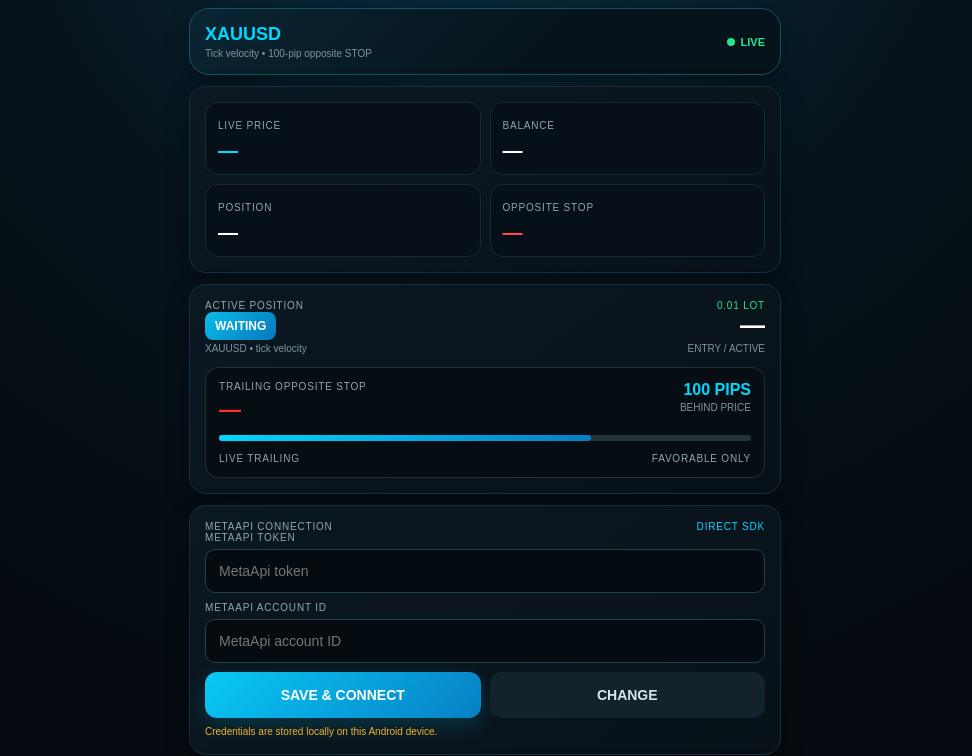
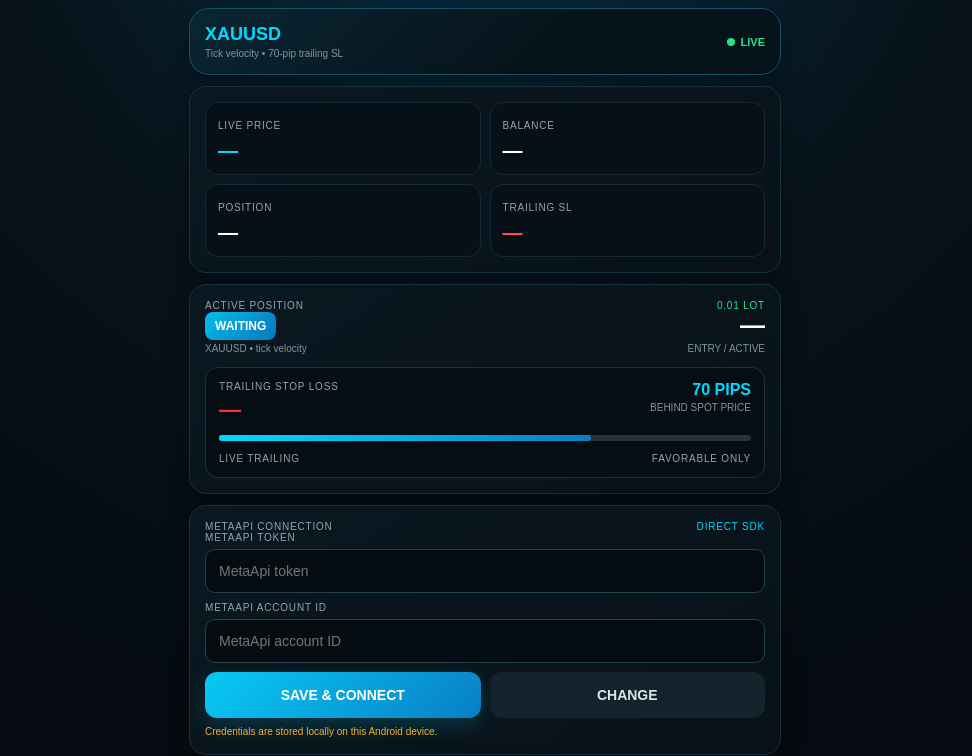
Before and after one commit to Pips-life/Multi-bot, a website built with webpack: page web/index.html in a window 1280 px wide. Shown: the part 79-835 px from the top of the page, without its empty margins (155-1127 px from the left). Built offline with nearby package versions, Linux system fonts and the light colour scheme.

Commit message:
Update UI for 70-pip trailing stop

```diff
--- a/web/index.html
+++ b/web/index.html
@@ -11,12 +11,11 @@
 <body><main>
 <header class="topbar"><div class="brand"><div class="logo"><svg viewBox="0 0 64 64" fill="none"><path d="M17 26c0-8 7-14 15-14h1c8 0 14 6 14 14v14c0 8-6 14-14 14h-2c-8 0-14-6-14-14V26Z" stroke="white" stroke-width="4"/><path d="M32 12V6M25 33l6-6 5 5 8-9" stroke="#ff3030" stroke-width="4" stroke-linecap="round" stroke-linejoin="round"/><circle cx="25" cy="39" r="3" fill="#00d9ff"/><circle cx="40" cy="39" r="3" fill="#00d9ff"/></svg></div><div><h1>Pips-<span>life</span></h1><small>SMART • FAST • RELIABLE</small></div></div><div class="gear">⚙</div></header>
 <section id="page-dashboard" class="page active">
-<div class="hero"><div class="market"><div><div class="symbol">XAUUSD</div><div class="strategy">Tick velocity • 100-pip opposite STOP</div></div><div class="live"><span class="dot"></span> LIVE</div></div></div>
-<section class="card"><div class="metrics"><div class="metric"><small>Live Price</small><strong class="cyan" id="price">—</strong></div><div class="metric"><small>Balance</small><strong id="balance">—</strong></div><div class="metric"><small>Position</small><strong id="position">—</strong></div><div class="metric"><small>Opposite STOP</small><strong class="red" id="stop">—</strong></div></div></section>
-<section class="card"><div class="section-title"><span>Active position</span><span class="green">0.01 LOT</span></div><div class="position-row"><div><span class="badge" id="sideBadge">WAITING</span><div class="subline">XAUUSD • tick velocity</div></div><div style="text-align:right"><div class="big" id="positionPrice">—</div><div class="subline">ENTRY / ACTIVE</div></div></div><div class="stopbox"><div class="stophead"><div><div class="section-title" style="margin:0 0 5px">Trailing opposite stop</div><div class="stopprice" id="stopDetail">—</div></div><div style="text-align:right"><div class="cyan" style="font-weight:800">100 PIPS</div><div class="subline">BEHIND PRICE</div></div></div><div class="track"><span></span></div><div class="section-title" style="margin:0"><span>LIVE TRAILING</span><span>FAVORABLE ONLY</span></div></div></section>
+<div class="hero"><div class="market"><div><div class="symbol">XAUUSD</div><div class="strategy">Tick velocity • 70-pip trailing SL</div></div><div class="live"><span class="dot"></span> LIVE</div></div></div>
+<section class="card"><div class="metrics"><div class="metric"><small>Live Price</small><strong class="cyan" id="price">—</strong></div><div class="metric"><small>Balance</small><strong id="balance">—</strong></div><div class="metric"><small>Position</small><strong id="position">—</strong></div><div class="metric"><small>Trailing SL</small><strong class="red" id="stop">—</strong></div></div></section>
+<section class="card"><div class="section-title"><span>Active position</span><span class="green">0.01 LOT</span></div><div class="position-row"><div><span class="badge" id="sideBadge">WAITING</span><div class="subline">XAUUSD • tick velocity</div></div><div style="text-align:right"><div class="big" id="positionPrice">—</div><div class="subline">ENTRY / ACTIVE</div></div></div><div class="stopbox"><div class="stophead"><div><div class="section-title" style="margin:0 0 5px">Trailing stop loss</div><div class="stopprice" id="stopDetail">—</div></div><div style="text-align:right"><div class="cyan" style="font-weight:800">70 PIPS</div><div class="subline">BEHIND SPOT PRICE</div></div></div><div class="track"><span></span></div><div class="section-title" style="margin:0"><span>LIVE TRAILING</span><span>FAVORABLE ONLY</span></div></div></section>
 <section class="card auth"><div class="section-title"><span>MetaApi connection</span><span class="cyan">DIRECT SDK</span></div><label class="label">MetaApi token</label><input id="token" type="password" autocomplete="off" placeholder="MetaApi token"><label class="label">MetaApi account ID</label><input id="account" autocomplete="off" placeholder="MetaApi account ID"><div class="buttons"><button class="btn primary" id="save">SAVE & CONNECT</button><button class="btn secondary" id="change">CHANGE</button></div><div class="warn">Credentials are stored locally on this Android device.</div></section>
 <section class="card"><div class="section-title"><span>Engine status</span><span>PIPS-LIFE ENGINE</span></div><div class="status"><i></i><div id="status">Not connected</div></div></section>
-<!-- These are deliberately the LAST controls on Home. -->
 <div class="buttons"><button class="btn primary" id="start">▶ START BOT</button><button class="btn danger" id="stop">■ STOP BOT</button></div>
 </section>
 <section id="page-trades" class="page"><div class="card"><div class="page-title">Trades</div><div class="page-sub">Live XAUUSD positions managed by Pips-life.</div><div id="tradesInfo"></div></div></section>
```
